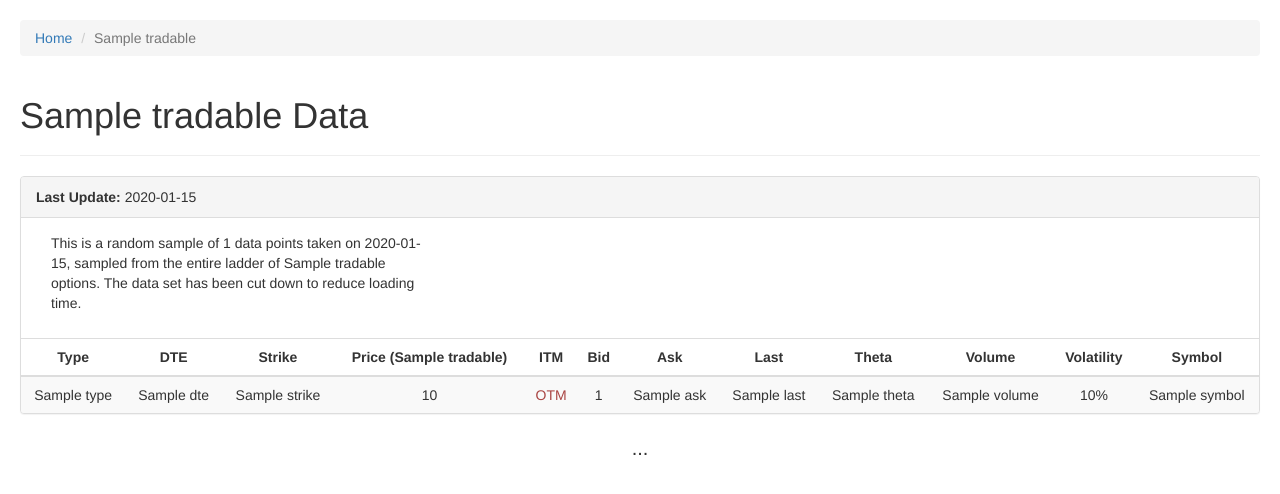
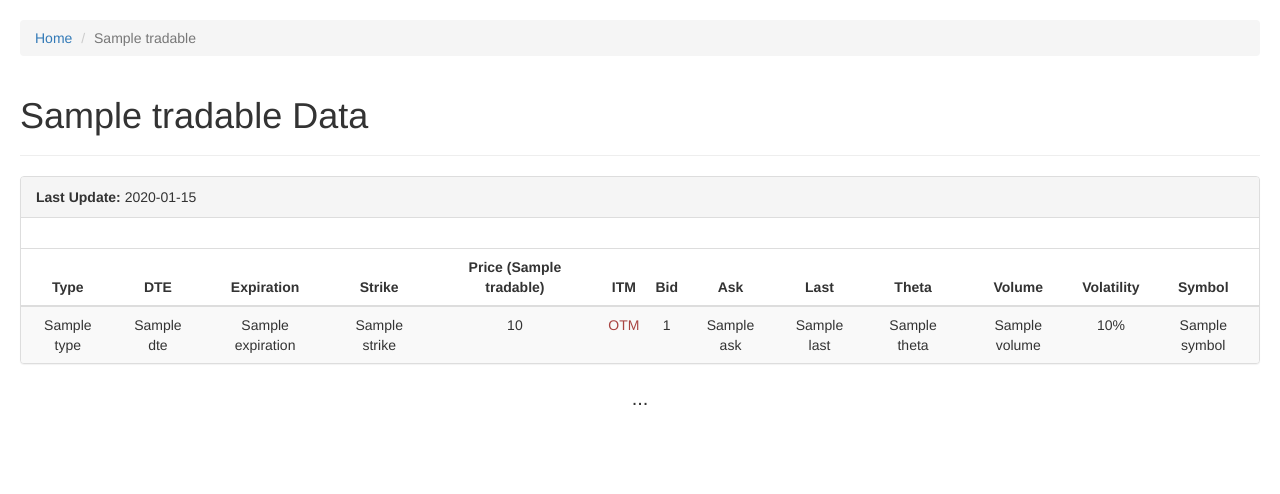
Before and after one commit to djcohen03/tdserver, a Flask app: template static/templates/tradable.html in a window 1280 px wide. Shown: the top 494 px of the page. Run offline with Flask 2, Linux system fonts and the light colour scheme; the template is opened without the code that fills it: most values are stand-ins (such as "Sample title", 1, 10 or a date in 2020); parts of the project's set-up code (start-up, migrations or seed data) failed here and were passed over; some libraries are stand-ins or nearby versions.

Commit message:
Adding expiration to tradables table

```diff
--- a/static/templates/tradable.html
+++ b/static/templates/tradable.html
@@ -18,7 +18,7 @@
         <span class='bold'>Last Update:</span> {{ fetchtime }}
     </div>
     <div class="panel-body">
-        <p class='col-sm-4'>
+        <p class='col-sm-4' style="display:none;">
             This is a random sample of {{ data | length }} data points taken on
             {{ fetchtime }}, sampled from the entire ladder of {{ tradable.name }}
             options.  The data set has been cut down to reduce loading time.
@@ -30,6 +30,7 @@
             <tr>
                 <th>Type</th>
                 <th>DTE</th>
+                <th>Expiration</th>
                 <th>Strike</th>
                 <th>Price ({{ tradable.name }})</th>
                 <th>ITM</th>
@@ -47,6 +48,7 @@
             <tr>
                 <td class='type-{{ item.option.type | lower }}'>{{ item.option.type }}</td>
                 <td>{{ item.dte }}</td>
+                <td>{{ item.option.expiration }}</td>
                 <td>{{ item.option.strike }}</td>
                 <td>{{ item.underlying | round(2) }}</td>
                 <td class="{% if item.itm %}text-success{% else %}text-danger{% endif %}">{% if item.itm %}ITM{% else %}OTM{% endif %}</td>
```
